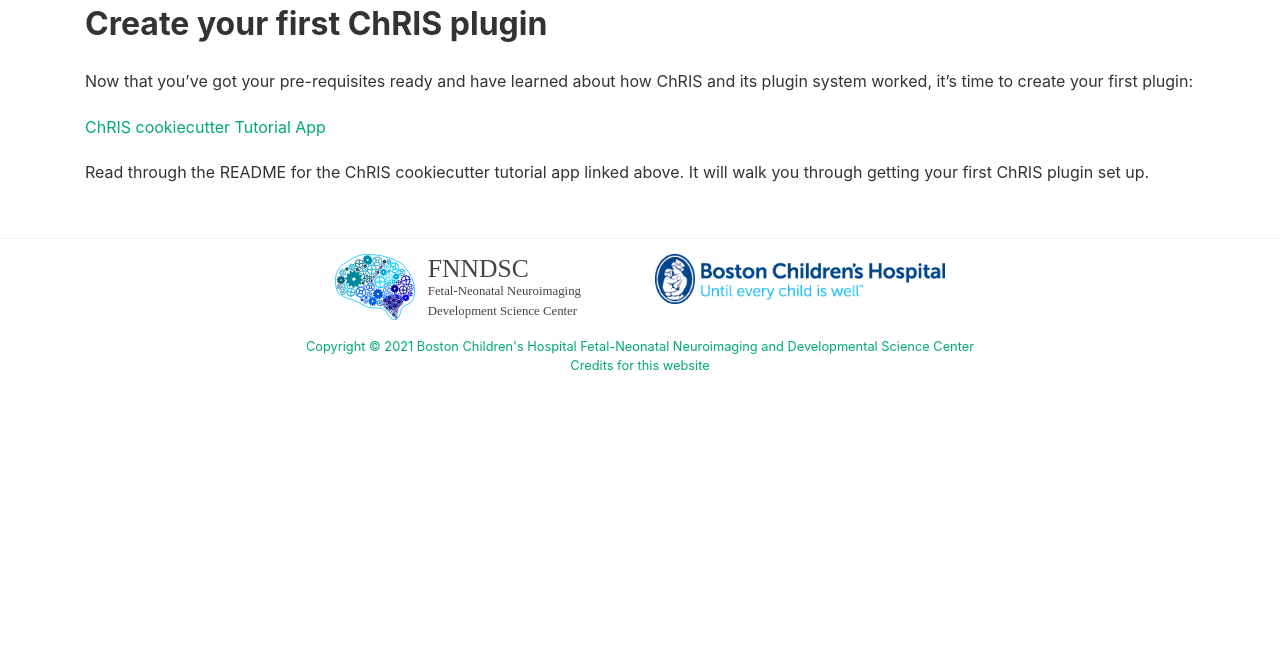
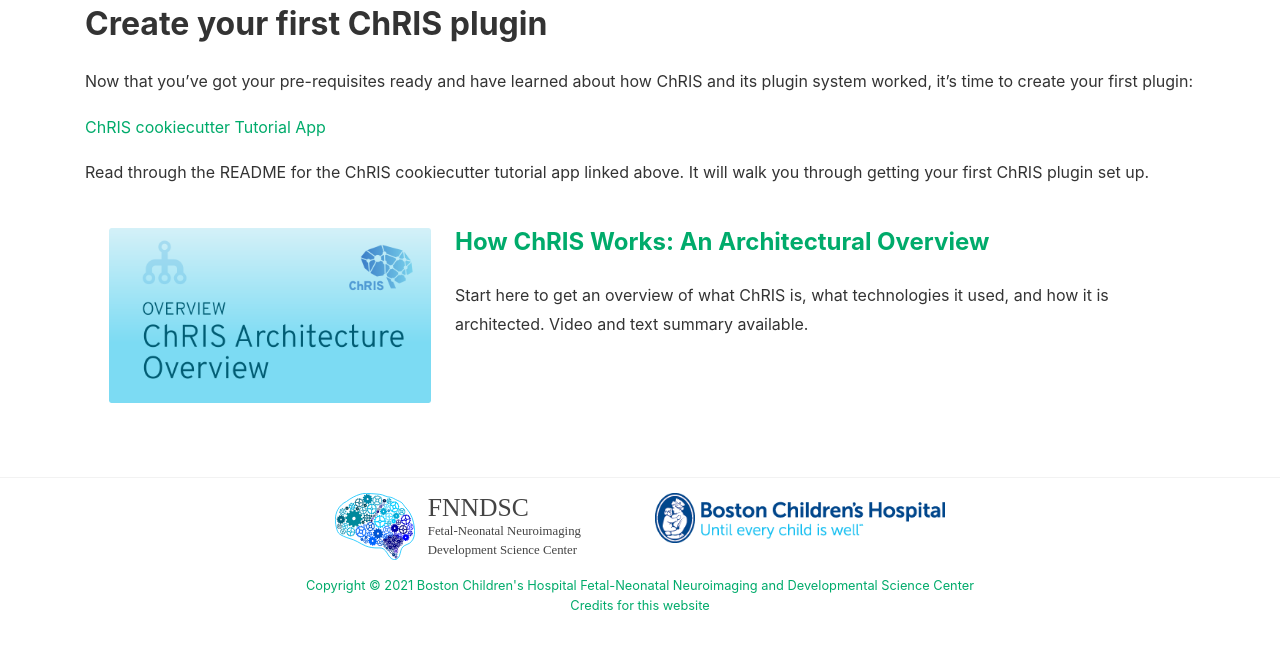
Before and after one commit to FNNDSC/website-old, a Jekyll site: the page built from _pages/more-info.md, in a window 1280 px wide and 900 px high, scrolled down 1765 px, cut to the strip 211-860 px from the top of the window. Built offline with Jekyll 4.4.1, drawn with Linux system fonts in a browser that asks for light colours; nearby versions of some CDN libraries; some web fonts are replaced; before the commit the page ends 2425 px from its top, so only the background shows below that; some of the changed text lies outside the part shown.

Commit message:
new tab names

```diff
--- a/_layouts/default.html
+++ b/_layouts/default.html
@@ -64,24 +64,33 @@
 
             <ul class="navbar-nav ml-auto">
 
-		{% if page.url == "/about" %}
+		{% if page.url == "/info" %}
                 <li class="nav-item active">
                 {% else %}
                 <li class="nav-item">
                 {% endif %}
                 <li class="nav-item">
-                <a class="nav-link" href="{{ site.baseurl }}/about">About</a>
+                <a class="nav-link" href="{{ site.baseurl }}/info">Info</a>
                 </li>
 
-		{% if page.url == "/demo" %}
+        {% if page.url == "/about-us" %}
                 <li class="nav-item active">
                 {% else %}
                 <li class="nav-item">
                 {% endif %}
-                <a class="nav-link" href="{{ site.baseurl }}/demo">Demo</a>
+                <li class="nav-item">
+                <a class="nav-link" href="{{ site.baseurl }}/about-us">About Us</a>
                 </li>
 
-		{% if page.url == "/plugins" %}
+        {% if page.url == "/join-us" %}
+                <li class="nav-item active">
+                {% else %}
+                <li class="nav-item">
+                {% endif %}
+                <a class="nav-link" href="{{ site.baseurl }}/join-us">Join Us</a>
+                </li>
+
+        {% if page.url == "/plugins" %}
                 <li class="nav-item active">
                 {% else %}
                 <li class="nav-item">
@@ -89,28 +98,28 @@
                 <a class="nav-link" href="{{ site.baseurl }}/plugins">Plugins</a>
                 </li>
 
-		{% if page.url == "/join-us" %}
+        {% if page.url == "/more-info" %}
                 <li class="nav-item active">
                 {% else %}
                 <li class="nav-item">
                 {% endif %}
-                <a class="nav-link" href="{{ site.baseurl }}/join-us">Join Us</a>
+                <a class="nav-link" href="{{ site.baseurl }}/more-info">More Info</a>
                 </li>
 
-                {% if page.url == "/docs" %}
+		{% if page.url == "/for-users" %}
                 <li class="nav-item active">
                 {% else %}
                 <li class="nav-item">
                 {% endif %}
-                <a class="nav-link" href="{{ site.baseurl }}/docs">Docs</a>
+                <a class="nav-link" href="{{ site.baseurl }}/for-users">For Users</a>
                 </li>
 
-                {% if page.url == "/code" %}
+        {% if page.url == "/for-devs" %}
                 <li class="nav-item active">
                 {% else %}
                 <li class="nav-item">
                 {% endif %}
-                <a class="nav-link" href="{{ site.baseurl }}/code">Code</a>
+                <a class="nav-link" href="{{ site.baseurl }}/for-devs">For Devs</a>
                 </li>
 <!--
                 <li class="nav-item">
--- a/_pages/docs.md
+++ b/_pages/more-info.md
@@ -45,3 +45,13 @@
 [ChRIS cookiecutter Tutorial App](https://chrisstore.co/quickstart)
 
 Read through the README for the ChRIS cookiecutter tutorial app linked above. It will walk you through getting your first ChRIS plugin set up.
+
+<div class="row no-gutters position-relative">
+    <div class="col-md-4 mb-md-0 p-md-4">
+        <img src="/assets/images/library/thumb-arch.png" class="w-100" alt="...">
+    </div>
+    <div class="col-md-8 position-static p-4 pl-md-0">
+        <h4 class="mt-0"><a href="/join-us/how-chris-works" class="stretched-link">How ChRIS Works: An Architectural Overview</a></h4>
+         <p>Start here to get an overview of what ChRIS is, what technologies it used, and how it is architected. Video and text summary available.</p>
+    </div>
+</div>
```
Also changed, not shown: other parts of _pages/more-info.md (+1 -1 lines), _pages/about-us.md (added, +25 -0 lines), _pages/code.md (deleted, +0 -7 lines), _pages/for-devs.md (added, +65 -0 lines), _pages/for-users.md (renamed from _pages/demo.md, +1 -1 lines), _pages/info.md (renamed from _pages/about.md, +1 -21 lines).
